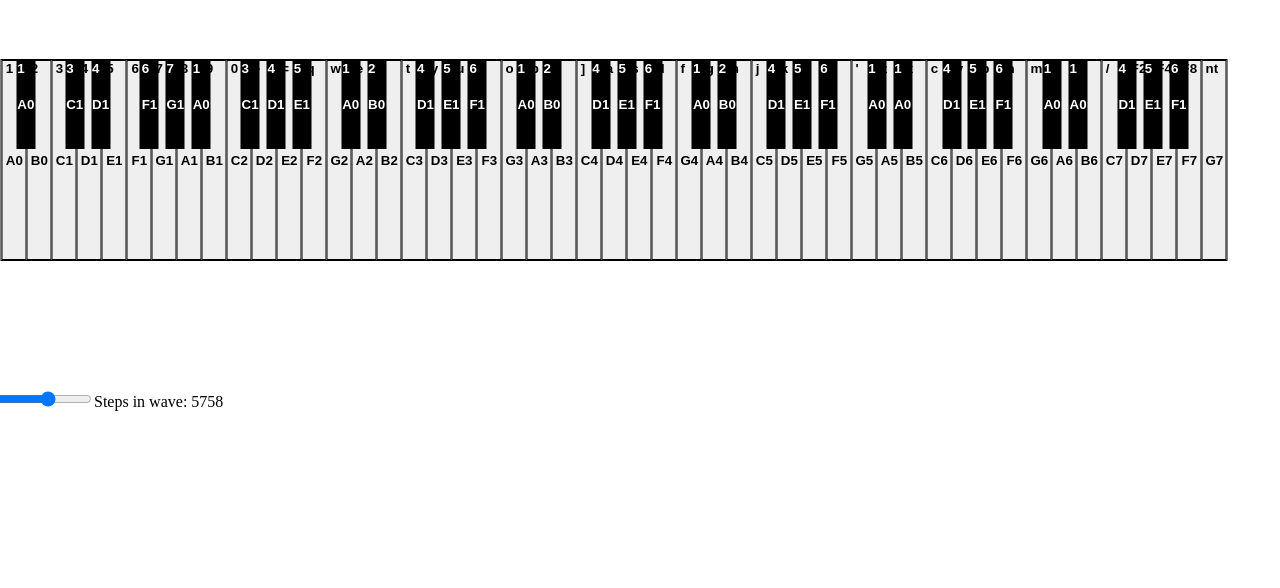
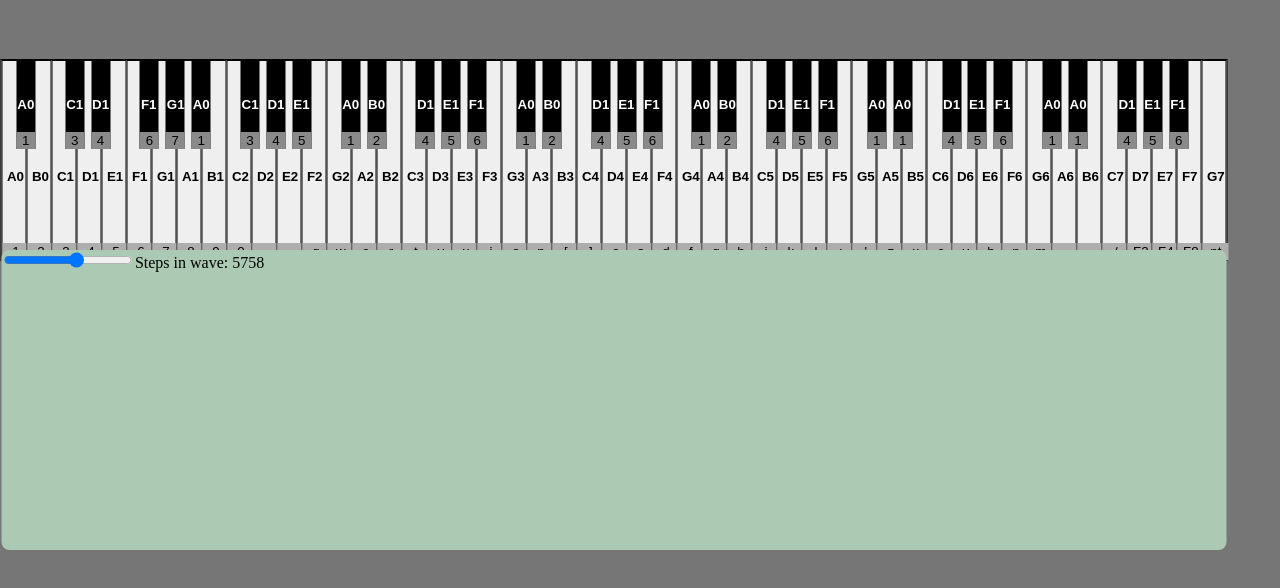
Before and after one commit to par1tet/piano, a React (Create React App) app in the folder react-app/: page / in a window 1280 px wide. Shown: the top 588 px of the page. Built offline with nearby package versions, Linux system fonts and the light colour scheme.

Commit message:
хей, какой хароший день что б пойти на...

```diff
--- a/react-app/src/App.css
+++ b/react-app/src/App.css
@@ -1,3 +1,9 @@
+body {
+    background-color: rgb(118, 118, 118);
+    --height-black-button: 90px;
+    --height-white-button: 200px;
+}
+
 .keys {
     position: absolute;
     display: flex;
@@ -13,7 +19,7 @@
 
     grid-template-columns: repeat(49, 25px);
     border: 1px solid black;
-    height: 12.5rem;
+    height: var(--height-white-button);
 }
 
 .white-keys > .white {
@@ -52,7 +58,7 @@
     background-color: black;
     color: rgb(255, 255, 255);
     width: 19px;
-    height: 90px;
+    height: var(--height-black-button);
     padding: 0rem;
     margin: 0px 3.445px;
 
@@ -78,23 +84,64 @@
     background-color: rgb(2, 157, 2);
 }
 
-.sentezator > .set-steps{
+.sentezator > .settings{
     position: absolute;
 
+    background-color: rgb(172, 201, 179);
+    border-radius: 8px;
+
     top: 50%;
-    left: 50%;
+    left: 48%;
 
     transform: translate(-50%,-50%);
 
-    width: 81.25rem;
+    height: 300px;
+
+    width: 1225px;
 }
 
 .sentezator > .set-steps > input{
     width: 6.25rem;
 }
 
-.key {
-    position: fixed;
-    top: 1%;
+.black >  div > .key {
+    display: flex;
+    margin-top: calc(var(--height-black-button) - 33px);
+    border: 0px;
+
+    background-color: rgb(138, 138, 138);
+    width: 15px;
+
     text-align: center;
 }
+
+.white > div > .key {
+    display: flex;
+    margin-top: calc(var(--height-white-button) - 33px);
+    border: 0px;
+
+    background-color: rgb(174, 174, 174);
+    width: 22px;
+
+
+    text-align: center;
+}
+
+
+.black >  div > .key[value=""] {
+    display: none;
+}
+
+.black >  div > .note {
+    display: flex;
+    position: relative;
+    top: calc(var(--height-black-button) / 2 - 8px);
+    padding-left: 1px;
+}
+
+.white > div > .note {
+    display: flex;
+    position: relative;
+    top: calc(var(--height-white-button) / 2 + 8px);
+    padding-left: 4px;
+}
--- a/react-app/src/App.js
+++ b/react-app/src/App.js
@@ -59,53 +59,53 @@ function App() {
 
 	let blackKeysNote = [
 		['A0',27.5, '1', ''],
-		['B0',30.868, '2', 'hide'],
+		['B0',30.868, '', 'hide'],
 		['C1',32.703, '3', ''],
 		['D1',36.708, '4', ''],
-		['E1',41.203, '5', 'hide'],
+		['E1',41.203, '', 'hide'],
 		['F1',43.654, '6', ''],
 		['G1',48.999, '7', ''],
 		['A0',27.5, '1', ''],
-		['B0',30.868, '2', 'hide'],
+		['B0',30.868, '', 'hide'],
 		['C1',32.703, '3', ''],
 		['D1',36.708, '4', ''],
 		['E1',41.203, '5', ''],
-		['G1',48.999, '7', 'hide'],
+		['G1',48.999, '', 'hide'],
 		['A0',27.5, '1', ''],
 		['B0',30.868, '2', ''],
-		['C1',32.703, '3', 'hide'],
+		['C1',32.703, '', 'hide'],
 		['D1',36.708, '4', ''],
 		['E1',41.203, '5', ''],
 		['F1',43.654, '6', ''],
-		['G1',48.999, '7', 'hide'],
+		['G1',48.999, '', 'hide'],
 		['A0',27.5, '1', ''],
 		['B0',30.868, '2', ''],
-		['C1',32.703, '3', 'hide'],
+		['C1',32.703, '', 'hide'],
 		['D1',36.708, '4', ''],
 		['E1',41.203, '5', ''],
 		['F1',43.654, '6', ''],
-		['G1',48.999, '7', 'hide'],
+		['G1',48.999, '', 'hide'],
 		['A0',27.5, '1', ''],
 		['B0',30.868, '2', ''],
-		['C1',32.703, '3', 'hide'],
+		['C1',32.703, '', 'hide'],
 		['D1',36.708, '4', ''],
 		['E1',41.203, '5', ''],
 		['F1',43.654, '6', ''],
-		['G1',48.999, '7', 'hide'],
+		['G1',48.999, '', 'hide'],
 		['A0',27.5, '1', ''],
 		['A0',27.5, '1', ''],
-		['C1',32.703, '3', 'hide'],
+		['C1',32.703, '', 'hide'],
 		['D1',36.708, '4', ''],
 		['E1',41.203, '5', ''],
 		['F1',43.654, '6', ''],
-		['G1',48.999, '7', 'hide'],
+		['G1',48.999, '', 'hide'],
 		['A0',27.5, '1', ''],
 		['A0',27.5, '1', ''],
-		['C1',32.703, '3', 'hide'],
+		['C1',32.703, '', 'hide'],
 		['D1',36.708, '4', ''],
 		['E1',41.203, '5', ''],
 		['F1',43.654, '6', ''],
-		['G1',48.999, '7', 'hide'],
+		['',48.999, '', 'hide'],
 	]
 
 	function play(ev, index){
@@ -194,7 +194,7 @@ function App() {
 
 		// oscillator.frequency.value = notes[index][1];f
 
-		let steps = +(document.querySelector('.sentezator > .set-steps > input').value);
+		let steps = +(document.querySelector('.sentezator > .settings > .set-steps > input').value);
 
 		let imag = new global.Float32Array(steps);
 		let real = new global.Float32Array(steps);
@@ -215,17 +215,6 @@ function App() {
 			const interg = setInterval(() => {
 				volume.gain.value -= 0.008
 				if (volume.gain.value < 0){
-					for (let i = 0;i < playesNotes.length;i++){
-						try{
-							if (playesNotes[i].whatkey === keys[index][2]){
-								playesNotes[i].audi.close()
-								playesNotes = playesNotes.filter(n => n !== playesNotes[i])
-							}
-						}
-						catch{
-							break
-						}
-					}
 					let blackKeys = document.querySelectorAll('.keys > .black-keys > button')
 					let whiteKeys = document.querySelectorAll('.keys > .white-keys > button')
 					let elems = [...whiteKeys,...blackKeys]
@@ -242,33 +231,34 @@ function App() {
 		function sustein(){
 			setTimeout(() => {
 				release()
-			}, 200)
+			}, 800)
 		}
 
 		function decay(){
 			const interg = setInterval(() => {
-				volume.gain.value -= 0.1
-				if (volume.gain.value < 0.74){
+				volume.gain.value -= 0.05
+				if (volume.gain.value < 0.80){
 					sustein()
 					clearInterval(interg)
 				}
-			},3)
+			},4)
 		}
 
 		const interd = setInterval(() => {
-			volume.gain.value += 0.25
+			volume.gain.value += 0.6
 			if (volume.gain.value > 1){
 				clearInterval(interd)
 				setTimeout(() => {
 					decay()
 				}, 80)
 			}
-		},2)
+		},1)
 
 		playesNotes.push({
 			"audi":audioContext,
 			"index":index,
-			"whatkey":keys[index][2]
+			"whatkey":keys[index][2],
+			"isUp": false
 		})
 	}
 
@@ -279,14 +269,16 @@ function App() {
 
 		for (let i = 0;i < allKeys.length;i++){
 			if (allKeys[i].attributes.dataondownkey.value === ev.key){
-				const elem = allKeys[i];
-				elem.classList.remove('click');
 				for (let i = 0;i < playesNotes.length;i++){
 					if (playesNotes[i].whatkey === ev.key){
+						if (playesNotes[i].isUp === false){
+							return 0;
+						}
 						playesNotes[i].audi.close()
 						playesNotes = playesNotes.filter(n => n !== playesNotes[i])
 					}
 				}
+				const elem = allKeys[i];
 				playButtonHoba(allKeys[i].attributes.indexnotes.value)
 				elem.classList.add('click');
 				break;
@@ -295,17 +287,27 @@ function App() {
 	}
 
 	function stopButton(ev){
-		const elems = document.querySelectorAll('.keys > button')
+		let blackKeys = document.querySelectorAll('.keys > .black-keys > button')
+		let whiteKeys = document.querySelectorAll('.keys > .white-keys > button')
+		let elems = [...whiteKeys,...blackKeys]
+
 		for (let i = 0;i < elems.length;i++){
 			if (elems[i].attributes.dataondownkey.value === ev.key){
 				elems[i].classList.remove('click');
+				for (let i = 0;i < playesNotes.length;i++){
+					if (playesNotes[i].whatkey === ev.key){
+						playesNotes[i].isUp = true
+						playesNotes[i].audi.close()
+						playesNotes = playesNotes.filter(n => n !== playesNotes[i])
+					}
+				}
 			}
 		}
 	}
 
 	useEffect(() => {
 		document.querySelector('html').addEventListener('keydown', playButton)
-		// document.querySelector('html').addEventListener('keyup', stopButton)
+		document.querySelector('html').addEventListener('keyup', stopButton)
 	}, [])
 
 return (
@@ -320,7 +322,7 @@ return (
 								className='white'
 								dataondownkey={note[2]}
 								indexnotes={index}
-							><div><span className='key'>{note[2]}</span><span className='note'>{note[0]}</span></div></button>
+							><div><span className='note'>{note[0]}</span><input type='text' className='key' value={note[2]} onClick={(e) => {e.stopPropagation()}} onChange={e => {note[2] = e.value}}></input></div></button>
 						)}
 					</div>
 					<div className='black-keys'>
@@ -331,14 +333,15 @@ return (
 								className={'black '+note[3]}
 								dataondownkey={note[2]}
 								indexnotes={index}
-							><div><span className='key'>{note[2]}</span><span className='note'>{note[0]}</span></div></button>
+							><div><span className='note'>{note[0]}</span><input type='text' className='key' value={note[2]} onClick={(e) => {e.stopPropagation()}}></input></div></button>
 						)}
 					</div>
 				</div>
-
-				<div className='set-steps'>
-					<input type='range' value={stepsInWave} onChange={e => setStepsInWave(e.target.value)} min="2" max="10000"></input>
-					<span>Steps in wave: {stepsInWave}</span>
+				<div className='settings'>
+					<div className='set-steps'>
+						<input type='range' value={stepsInWave} onChange={e => setStepsInWave(e.target.value)} min="2" max="10000"></input>
+						<span>Steps in wave: {stepsInWave}</span>
+					</div>
 				</div>
 			</div>
     </div>
```
